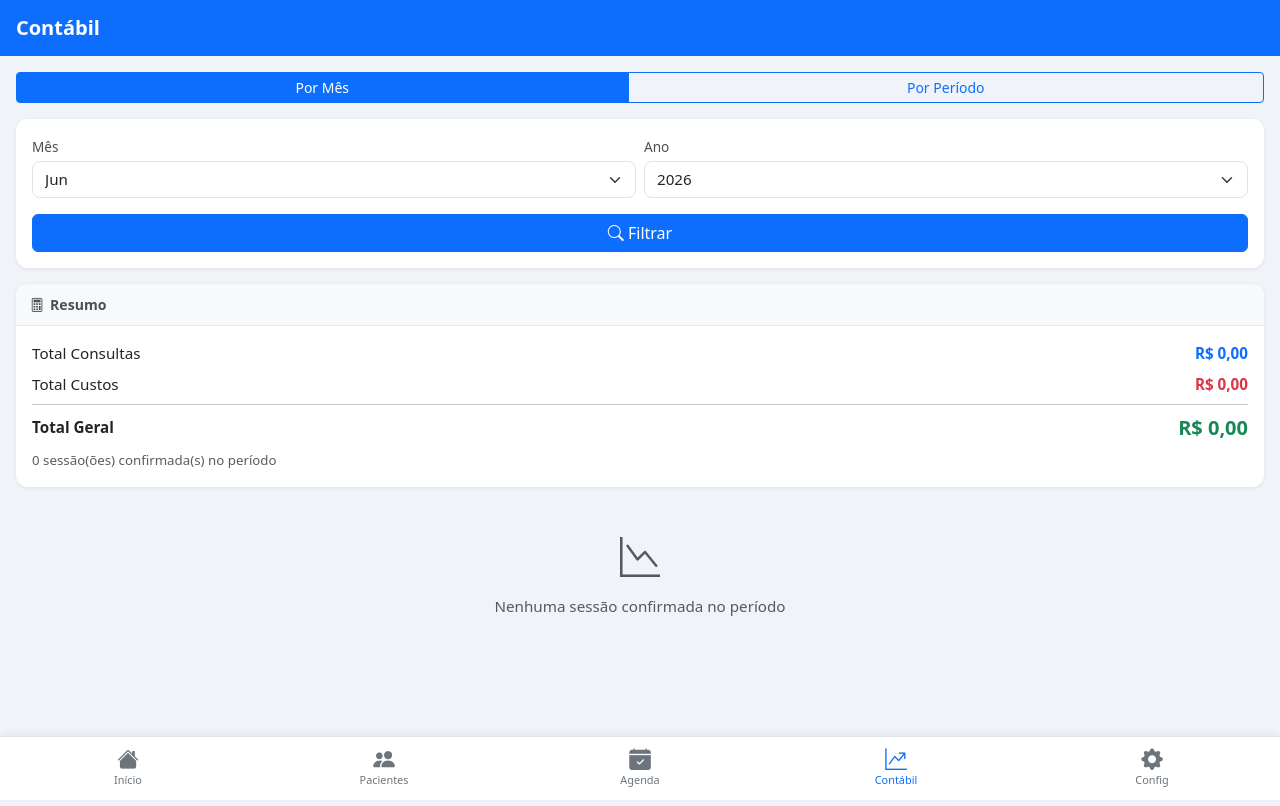
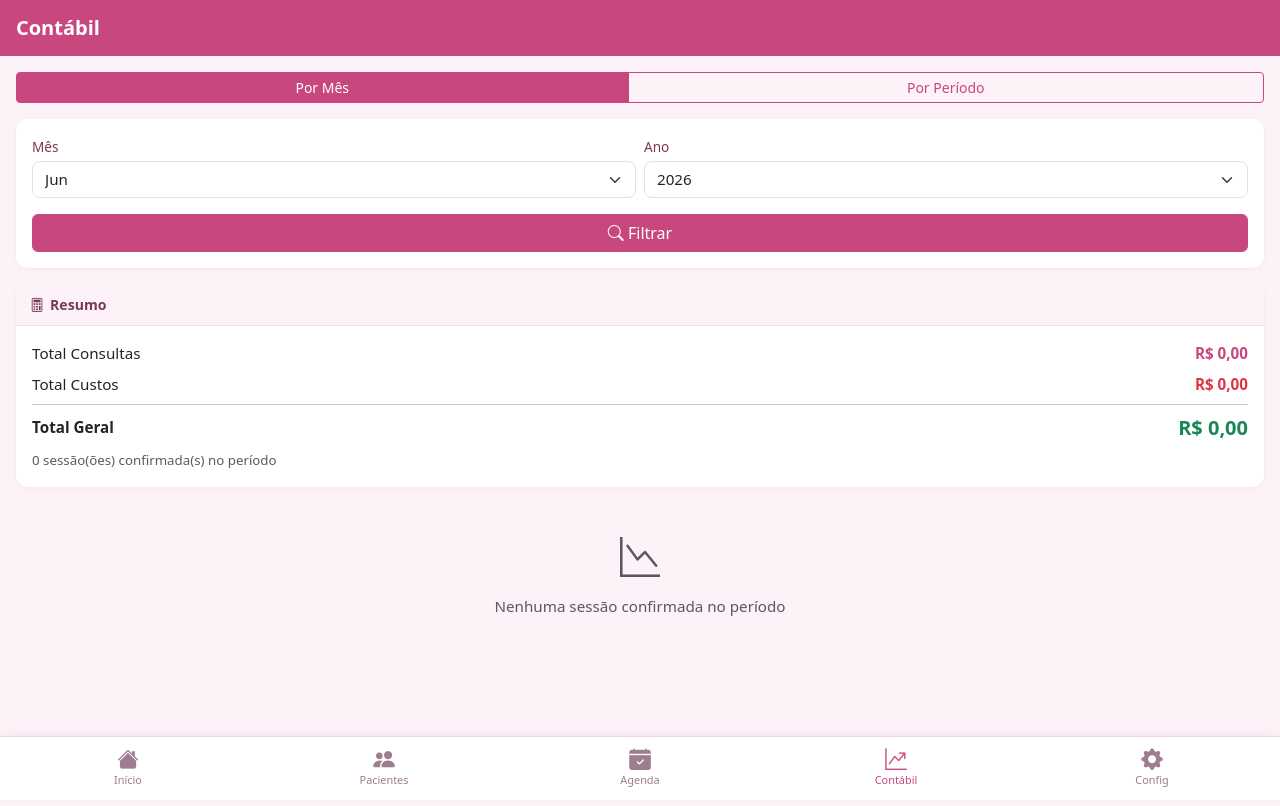
Before and after one commit to fernandofarooficial/analista_dani, a Flask app: page /m/contabil/ in a window 1280 px wide. Run offline with Flask 3, Linux system fonts and the light colour scheme.

Commit message:
[0004] Tudo rosa

```diff
--- a/app/static/css/style.css
+++ b/app/static/css/style.css
@@ -1,8 +1,62 @@
+/* ===== Paleta rosa – override Bootstrap 5 ===== */
+:root {
+  --bs-primary:           #c9477f;
+  --bs-primary-rgb:       201, 71, 127;
+  --bs-link-color:        #c9477f;
+  --bs-link-color-rgb:    201, 71, 127;
+  --bs-link-hover-color:  #a83868;
+}
+
+.btn-primary {
+  --bs-btn-bg:                  #c9477f;
+  --bs-btn-border-color:        #c9477f;
+  --bs-btn-hover-bg:            #b03870;
+  --bs-btn-hover-border-color:  #b03870;
+  --bs-btn-active-bg:           #9c2f62;
+  --bs-btn-active-border-color: #9c2f62;
+  --bs-btn-disabled-bg:         #c9477f;
+  --bs-btn-disabled-border-color: #c9477f;
+  --bs-btn-focus-shadow-rgb:    201, 71, 127;
+}
+
+.btn-outline-primary {
+  --bs-btn-color:               #c9477f;
+  --bs-btn-border-color:        #c9477f;
+  --bs-btn-hover-bg:            #c9477f;
+  --bs-btn-hover-border-color:  #c9477f;
+  --bs-btn-active-bg:           #b03870;
+  --bs-btn-active-border-color: #b03870;
+  --bs-btn-focus-shadow-rgb:    201, 71, 127;
+}
+
+.bg-primary {
+  background-color: #c9477f !important;
+}
+
+.text-primary {
+  color: #c9477f !important;
+}
+
+.border-primary {
+  border-color: #c9477f !important;
+}
+
+.nav-pills .nav-link.active,
+.nav-pills .show > .nav-link {
+  background-color: #c9477f;
+}
+
+.form-control:focus,
+.form-select:focus {
+  border-color: #c9477f;
+  box-shadow: 0 0 0 0.2rem rgba(201, 71, 127, 0.2);
+}
+
 /* ===== Layout base ===== */
 body {
-  background-color: #f0f4f8;
-  padding-top: 56px;   /* fixed navbar height */
-  padding-bottom: 70px; /* fixed bottom-nav height */
+  background-color: #fdf2f8;
+  padding-top: 56px;
+  padding-bottom: 70px;
   font-size: 0.95rem;
 }
 
@@ -20,10 +74,10 @@ body {
   right: 0;
   height: 64px;
   background: #ffffff;
-  border-top: 1px solid #dee2e6;
+  border-top: 1px solid #f0d6e8;
   display: flex;
   z-index: 1025;
-  box-shadow: 0 -2px 8px rgba(0,0,0,0.06);
+  box-shadow: 0 -2px 8px rgba(201, 71, 127, 0.08);
 }
 
 .bottom-nav-item {
@@ -33,7 +87,7 @@ body {
   align-items: center;
   justify-content: center;
   text-decoration: none;
-  color: #6c757d;
+  color: #9e7d8e;
   font-size: 0.68rem;
   padding: 6px 0;
   transition: color 0.15s;
@@ -47,7 +101,7 @@ body {
 
 .bottom-nav-item.active,
 .bottom-nav-item:hover {
-  color: #0d6efd;
+  color: #c9477f;
 }
 
 /* ===== Main content ===== */
@@ -59,17 +113,17 @@ body {
 .section-card {
   background: #ffffff;
   border-radius: 12px;
-  box-shadow: 0 1px 4px rgba(0,0,0,0.08);
+  box-shadow: 0 1px 4px rgba(201, 71, 127, 0.08);
   overflow: hidden;
 }
 
 .section-title {
-  background: #f8f9fa;
-  border-bottom: 1px solid #e9ecef;
+  background: #fdf2f8;
+  border-bottom: 1px solid #f5daea;
   padding: 10px 14px;
   font-weight: 600;
   font-size: 0.88rem;
-  color: #495057;
+  color: #7a3a56;
   display: flex;
   align-items: center;
   gap: 6px;
@@ -81,7 +135,7 @@ body {
   justify-content: space-between;
   align-items: flex-start;
   padding: 8px 14px;
-  border-bottom: 1px solid #f1f3f5;
+  border-bottom: 1px solid #fbeaf3;
   gap: 8px;
 }
 
@@ -90,7 +144,7 @@ body {
 }
 
 .info-label {
-  color: #6c757d;
+  color: #9e7d8e;
   font-size: 0.82rem;
   min-width: 110px;
   flex-shrink: 0;
@@ -118,7 +172,7 @@ body {
 .form-label {
   font-size: 0.85rem;
   font-weight: 500;
-  color: #495057;
+  color: #7a3a56;
   margin-bottom: 4px;
 }
 
--- a/app/templates/base.html
+++ b/app/templates/base.html
@@ -3,7 +3,7 @@
 <head>
   <meta charset="UTF-8"/>
   <meta name="viewport" content="width=device-width, initial-scale=1, maximum-scale=1, user-scalable=no"/>
-  <meta name="theme-color" content="#0d6efd"/>
+  <meta name="theme-color" content="#c9477f"/>
   <meta name="mobile-web-app-capable" content="yes"/>
   <meta name="apple-mobile-web-app-capable" content="yes"/>
   <meta name="apple-mobile-web-app-status-bar-style" content="default"/>
```
Also changed, not shown: app/static/manifest.json.
